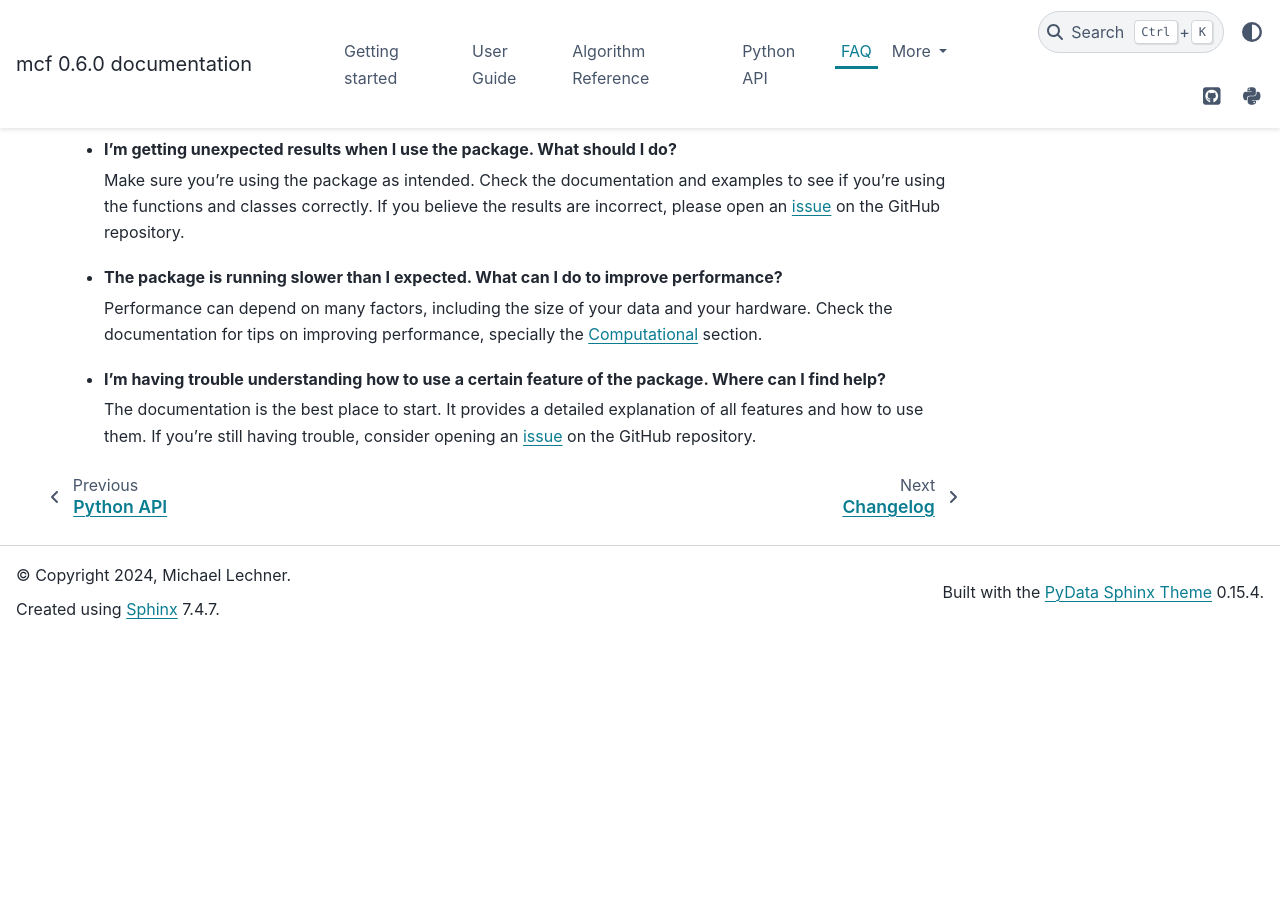
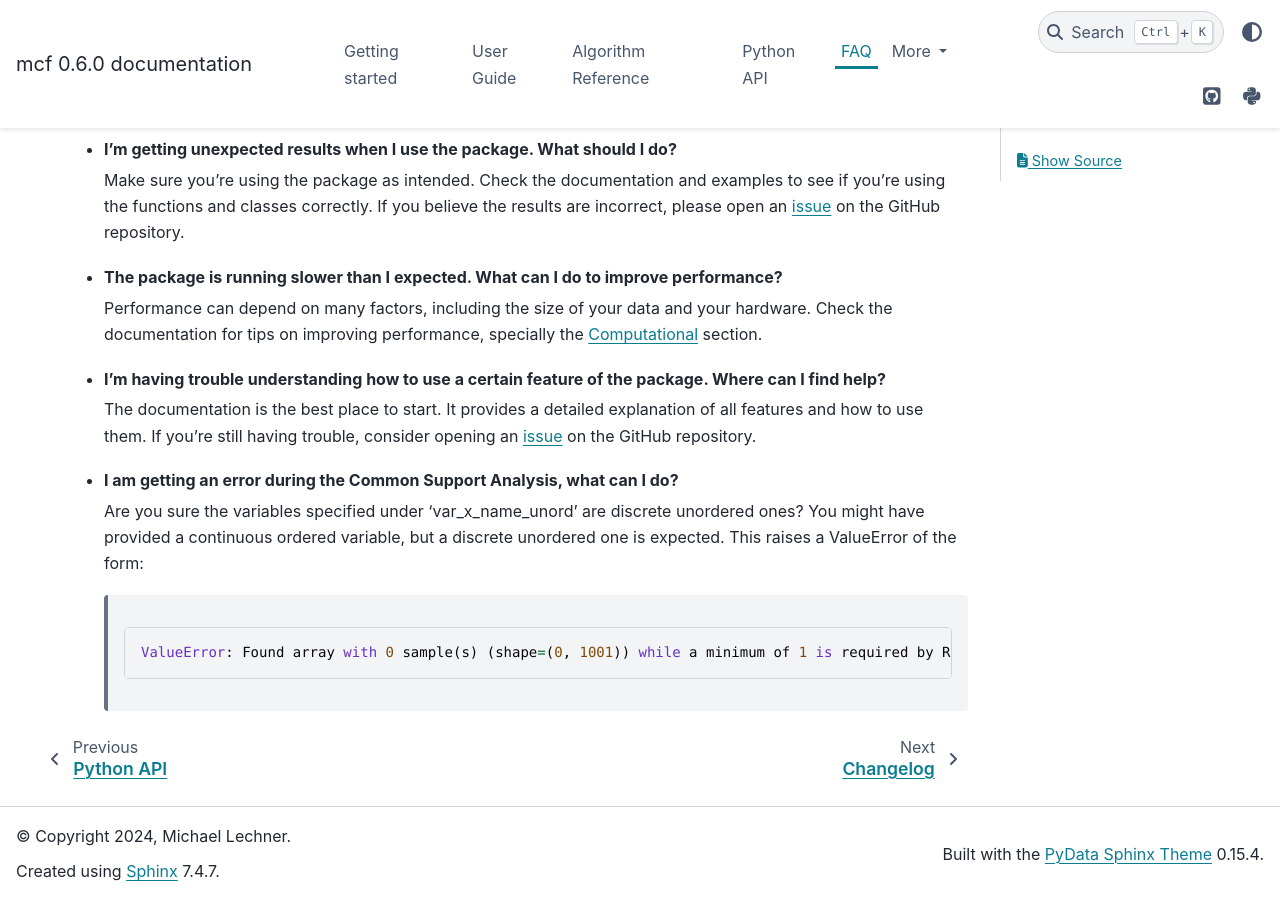
Before and after one commit to MCFpy/mcf, a Sphinx documentation site: the page built from docs/source/FAQ.rst, in a window 1280 px wide and 900 px high, scrolled down 2382 px. Built offline with Sphinx 7.4.7 and the PyData theme 0.15.4, drawn with Linux system fonts in a browser that asks for light colours; before the commit the page ends 3020 px from its top, so only the background shows below that.

Commit message:
Update FAQ.rst add potential error with unordered variable

```diff
--- a/docs/source/FAQ.rst
+++ b/docs/source/FAQ.rst
@@ -100,3 +100,11 @@ Troubleshooting
 - **I'm having trouble understanding how to use a certain feature of the package. Where can I find help?**
 
   The documentation is the best place to start. It provides a detailed explanation of all features and how to use them. If you're still having trouble, consider opening an `issue <https://github.com/MCFpy/mcf/issues>`__ on the GitHub repository.
+
+- **I am getting an error during the Common Support Analysis, what can I do?**
+
+  Are you sure the variables specified under 'var_x_name_unord' are discrete unordered ones? You might have provided a continuous ordered variable, but a discrete unordered one is expected. This raises a ValueError of the form:
+
+   ::
+
+      ValueError: Found array with 0 sample(s) (shape=(0, 1001)) while a minimum of 1 is required by RandomForestClassifier.
```
